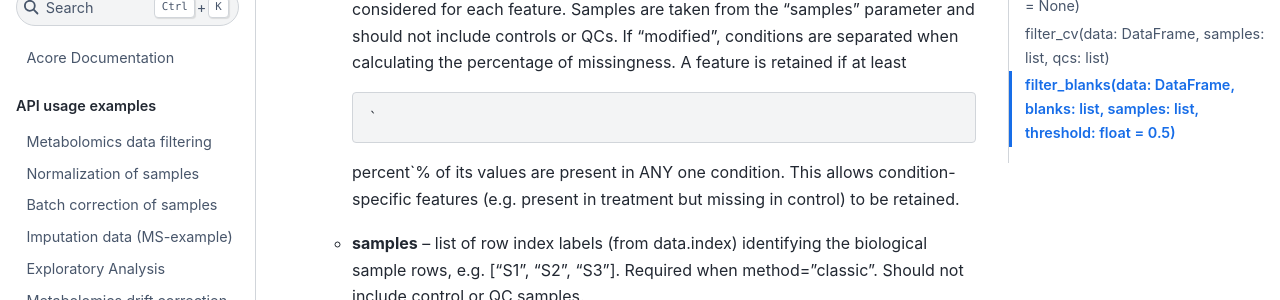
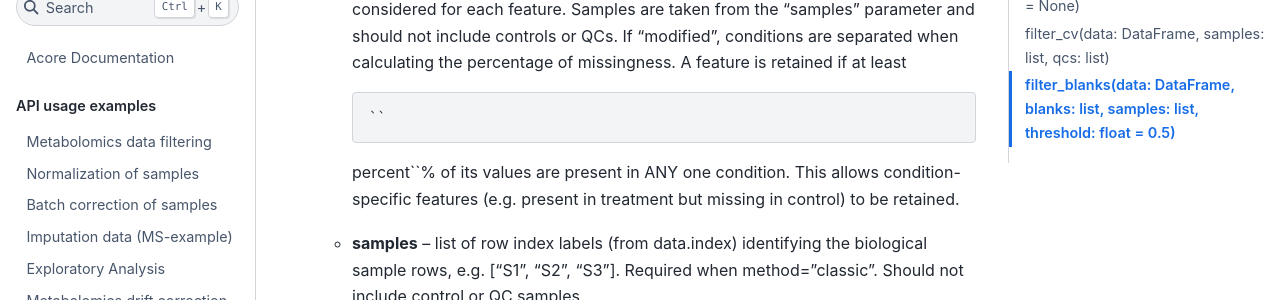
Before and after one commit to Multiomics-Analytics-Group/acore, a Sphinx documentation site: the page built from docs/markdown_ref/acore.filter_metabolomics.md, in a window 1280 px wide and 900 px high, scrolled down 554 px. Shown: the part 151-451 px from the top of the window. Built offline with Sphinx 7.4.7 and the Sphinx Book theme 1.1.4, drawn with Linux system fonts in a browser that asks for light colours; pages that are not in the unit, such as notebooks, are missing from menus; a script that is not in the unit is left out.

````diff
--- a/docs/markdown_ref/acore.filter_metabolomics.md
+++ b/docs/markdown_ref/acore.filter_metabolomics.md
@@ -21,10 +21,10 @@ this feature will get removed.
     missingness. A feature is retained if at least
 
     ```
-    `
+    ``
     ```
 
-    percent\`% of its values are
+    percent\`\`% of its values are
     present in ANY one condition. This allows condition-specific features (e.g.
     present in treatment but missing in control) to be retained.
   * **samples** – list of row index labels (from data.index) identifying the biological
````
